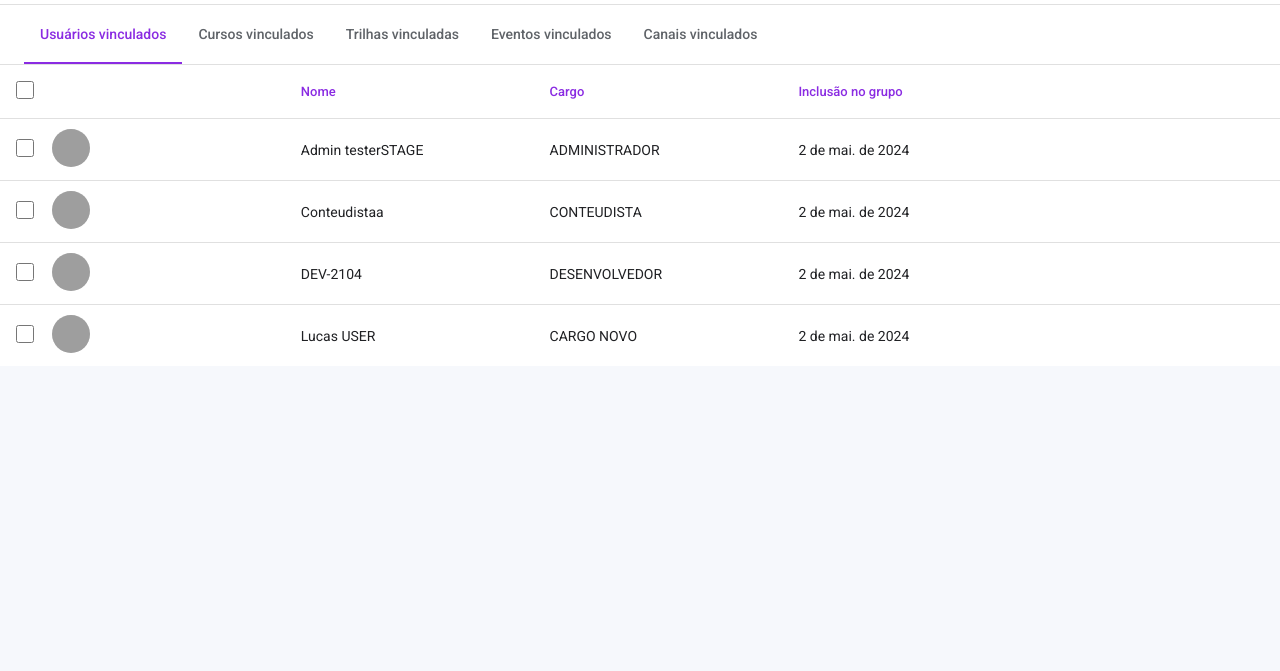
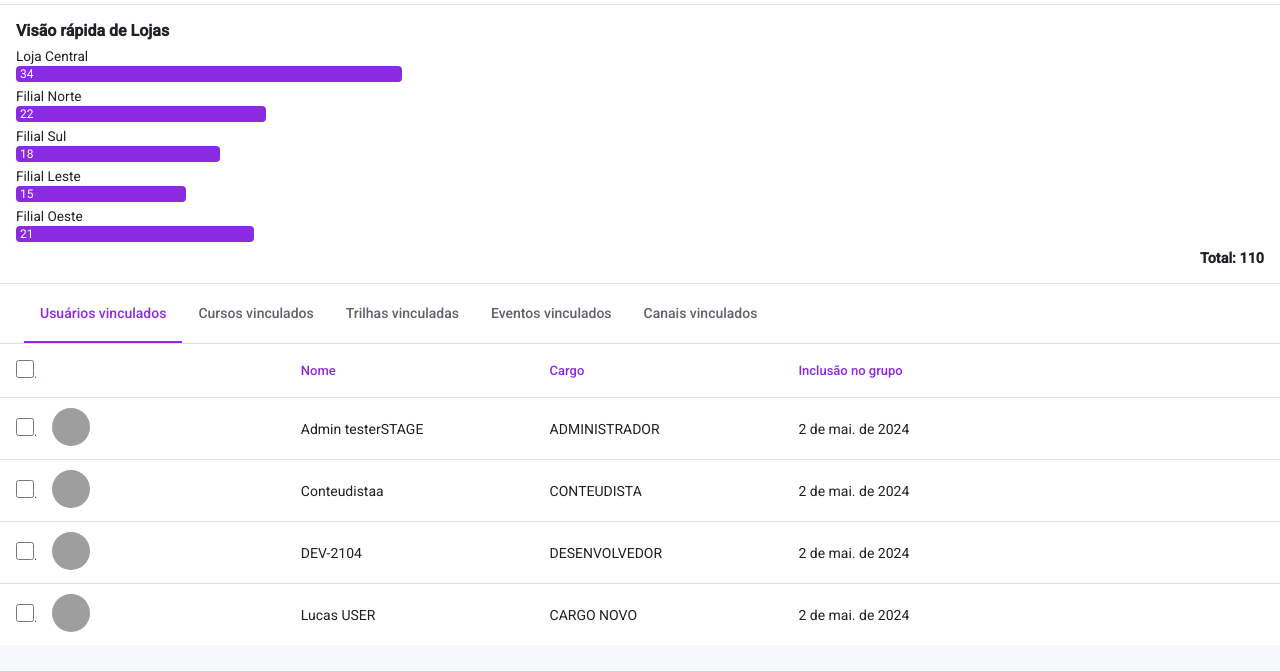
Before and after one commit to bolivaralencastro/admin-konquest, a website: page grupos/interno.html in a window 1280 px wide. Shown: the part 51-722 px from the top of the page. Drawn offline with nearby package versions, Linux system fonts and the light colour scheme; grey boxes are pictures that could not be loaded.

Commit message:
Add Quick Graph component for stores

```diff
--- a/grupos/interno.css
+++ b/grupos/interno.css
@@ -158,3 +158,11 @@ td:first-child, th:first-child { width: 36px; text-align: center; }
 input[type="checkbox"] { accent-color: var(--primary-color); width: 18px; height: 18px; }
 .tab-content { display: none; }
 .tab-content.active { display: block; }
+
+/* Quick Graph Styles */
+.quick-graph { padding: 16px; border-bottom: 1px solid var(--border-color); background: var(--content-bg); }
+.quick-graph-title { margin-bottom: 8px; font-size: 1rem; }
+.quick-graph-bar { margin-bottom: 6px; }
+.quick-graph-label { display: block; font-size: 0.85rem; margin-bottom: 2px; }
+.quick-graph-bar-inner { height: 16px; background: var(--primary-color); color:#fff; border-radius: 4px; padding-left:4px; font-size: 0.75rem; line-height:16px; }
+.quick-graph-total { margin-top: 8px; font-weight: bold; text-align: right; font-size:0.9rem; }
--- a/grupos/interno.html
+++ b/grupos/interno.html
@@ -24,6 +24,7 @@
         </div>
         <button class="header-button icon-btn" id="btnSettings" title="Configurações" style="margin-left:auto;"><span class="material-icons-outlined">settings</span></button>
     </div>
+    <div id="quickGraphContainer" class="quick-graph"></div>
     <div class="content-tabs-container">
         <div class="content-tabs">
             <div class="tab-item active" data-aba="usuarios">Usuários vinculados</div>
--- a/grupos/interno.js
+++ b/grupos/interno.js
@@ -99,6 +99,15 @@ const canaisMock = [
     { id: 1, nome: 'Canal Novidades', tipo: 'Aberto', data: '2 de mai. de 2024', icon: 'hub' },
     { id: 2, nome: 'Canal Design', tipo: 'Fechado', data: '2 de mai. de 2024', icon: 'hub' },
 ];
+const storesData = [
+    { id: 1, nome: "Loja Central", usuarios: 34 },
+    { id: 2, nome: "Filial Norte", usuarios: 22 },
+    { id: 3, nome: "Filial Sul", usuarios: 18 },
+    { id: 4, nome: "Filial Leste", usuarios: 15 },
+    { id: 5, nome: "Filial Oeste", usuarios: 21 }
+];
+window.storesData = storesData;
+
 
 function renderTabelaCursos(filtro = '') {
     const cursos = cursosMock.filter(c => c.nome.toLowerCase().includes(filtro.toLowerCase()));
@@ -198,6 +207,17 @@ function renderTabelaCanais(filtro = '') {
         });
     });
 }
+function renderQuickGraph() {
+    const container = document.getElementById("quickGraphContainer");
+    if (!container) return;
+    const totalUsuarios = storesData.reduce((sum, s) => sum + s.usuarios, 0);
+    const bars = storesData.map(s => {
+        const pct = totalUsuarios ? (s.usuarios / totalUsuarios) * 100 : 0;
+        return `<div class="quick-graph-bar"><span class="quick-graph-label">${s.nome}</span><div class="quick-graph-bar-inner" style="width:${pct}%">${s.usuarios}</div></div>`;
+    }).join("");
+    container.innerHTML = `<h3 class="quick-graph-title">Visão rápida de Lojas</h3>${bars}<div class="quick-graph-total">Total: ${totalUsuarios}</div>`;
+}
+
 
 // Estrutura básica para as outras abas (cursos, trilhas, eventos, canais)
 function renderTabelaPlaceholder(aba, label) {
@@ -206,3 +226,4 @@ function renderTabelaPlaceholder(aba, label) {
 
 // Render inicial
 renderAba(currentTab, currentSearch);
+renderQuickGraph();
```
